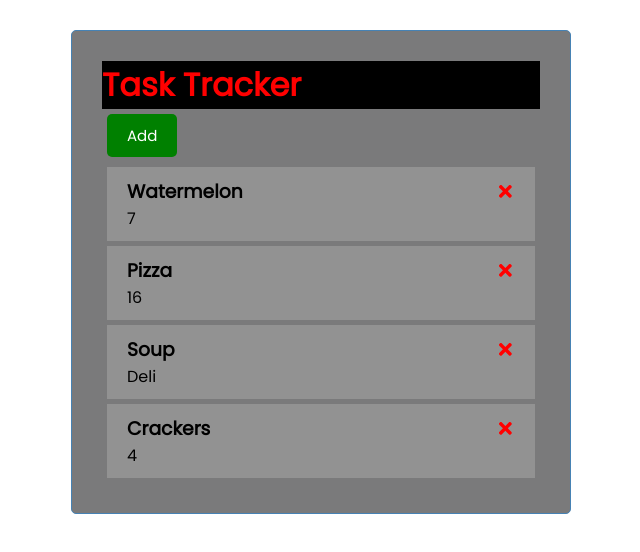
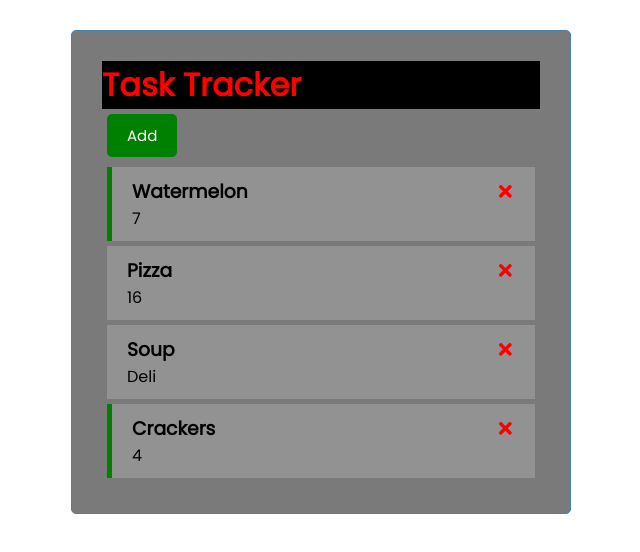
Before and after one commit to kdaysal/grocery-list-netlify, a React (Create React App) app: page / in a window 1280 px wide. Shown: the top 552 px of the page, without its empty margins (319-959 px from the left). Built offline with nearby package versions, Linux system fonts and the light colour scheme.

Commit message:
Implemented conditional to add or remove .reminder className to/from each Task component if user doubleClicks on a given task (<div>)

```diff
--- a/src/components/Task.js
+++ b/src/components/Task.js
@@ -4,7 +4,7 @@
 
 const Task = ({ task, onDelete, onToggle }) => {
   return (
-    <div className='task' onDoubleClick={() => onToggle(task.id)}>
+    <div className={`task ${task.reminder ? 'reminder' : ''}`} onDoubleClick={() => onToggle(task.id)}>
       <h3>{task.text} <FaTimes style={{ color: 'red', cursor: 'pointer' }}
         onClick={onDelete}
       />
```
